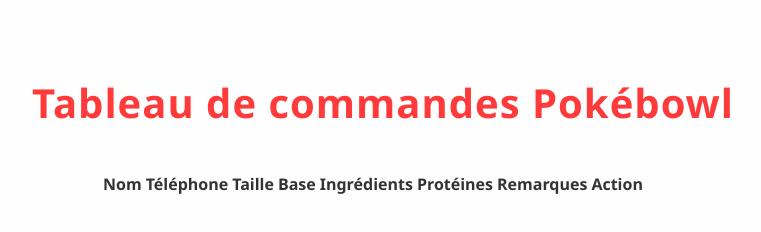
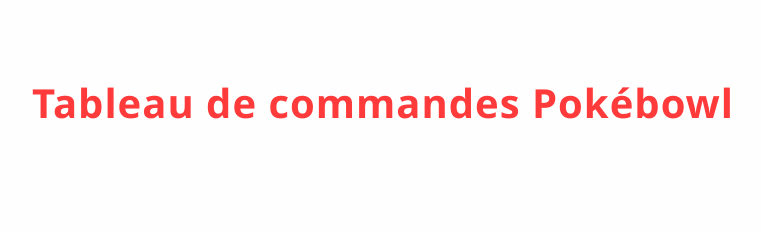
Before and after one commit to CEAtBowl2/dashboard, a website: page index.html in a window 1280 px wide. Shown: the whole page, without its empty margins (257-1018 px from the left). Drawn offline with Linux system fonts and the light colour scheme; no server answers.

Commit message:
Update index.html

```diff
--- a/index.html
+++ b/index.html
@@ -143,18 +143,6 @@
   <h1>Tableau de commandes Pokébowl</h1>
 
   <table id="commandeTable">
-    <thead>
-      <tr>
-        <th>Nom</th>
-        <th>Téléphone</th>
-        <th>Taille</th>
-        <th>Base</th>
-        <th>Ingrédients</th>
-        <th>Protéines</th>
-        <th>Remarques</th>
-        <th>Action</th>
-      </tr>
-    </thead>
     <tbody></tbody>
   </table>
 
```
